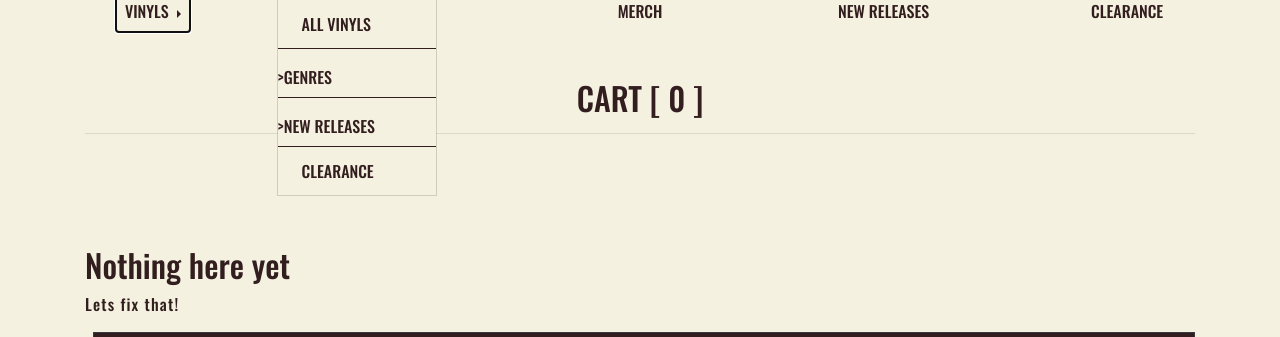
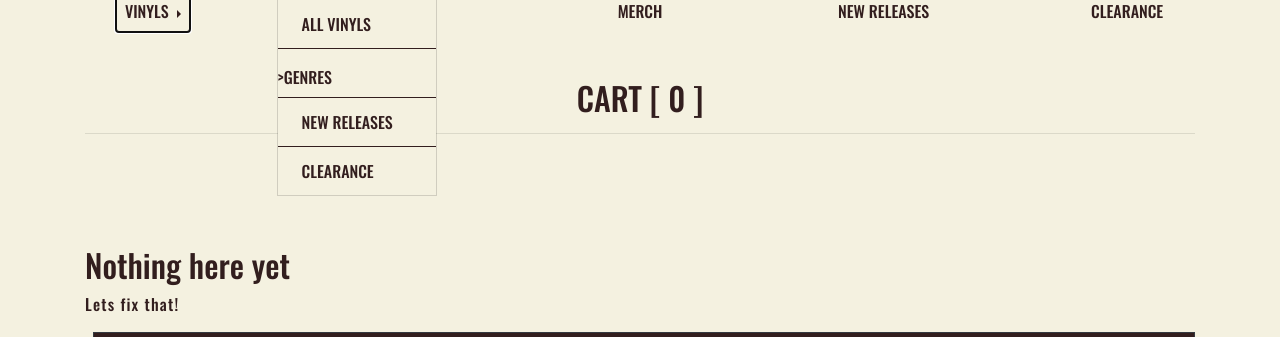
Before and after one commit to dylankane/hardcopy, a Django app: page /cart/ in a window 1280 px wide, after a click on "VINYLS". Shown: the part 118-455 px from the top of the page. Run offline with Django 3.2, Linux system fonts and the light colour scheme; some libraries are stand-ins or nearby versions.

Commit message:
Fix anchor tag in nav bar

```diff
--- a/templates/base.html
+++ b/templates/base.html
@@ -151,7 +151,7 @@
 							<div class="dropdown-divider"></div>
 							<a class="dropdown-item" href="{% url 'genre_view' %}" aria-label="Genres"></a> >GENRES</a>
 							<div class="dropdown-divider"></div>
-							<a class="dropdown-item" href="{% url 'shop' %}?category=new_releases" aria-label="New Releases"></a>>NEW RELEASES</a>
+							<a class="dropdown-item" href="{% url 'shop' %}?category=new_releases" aria-label="New Releases">NEW RELEASES</a>
 							<div class="dropdown-divider"></div>
 							<a class="dropdown-item" href="{% url 'shop' %}?category=clearance" aria-label="Clearance">CLEARANCE</a>
 						</div>
```
